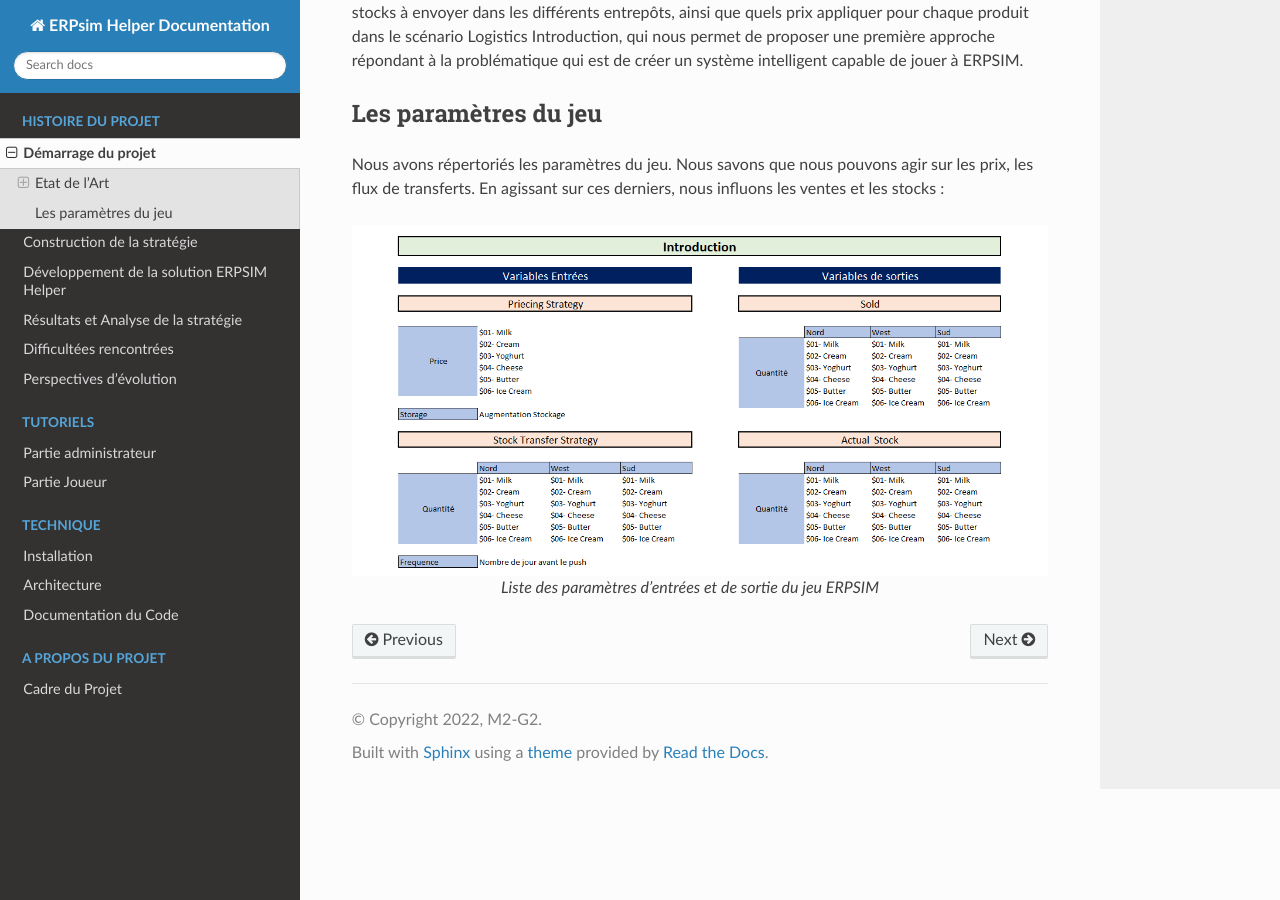
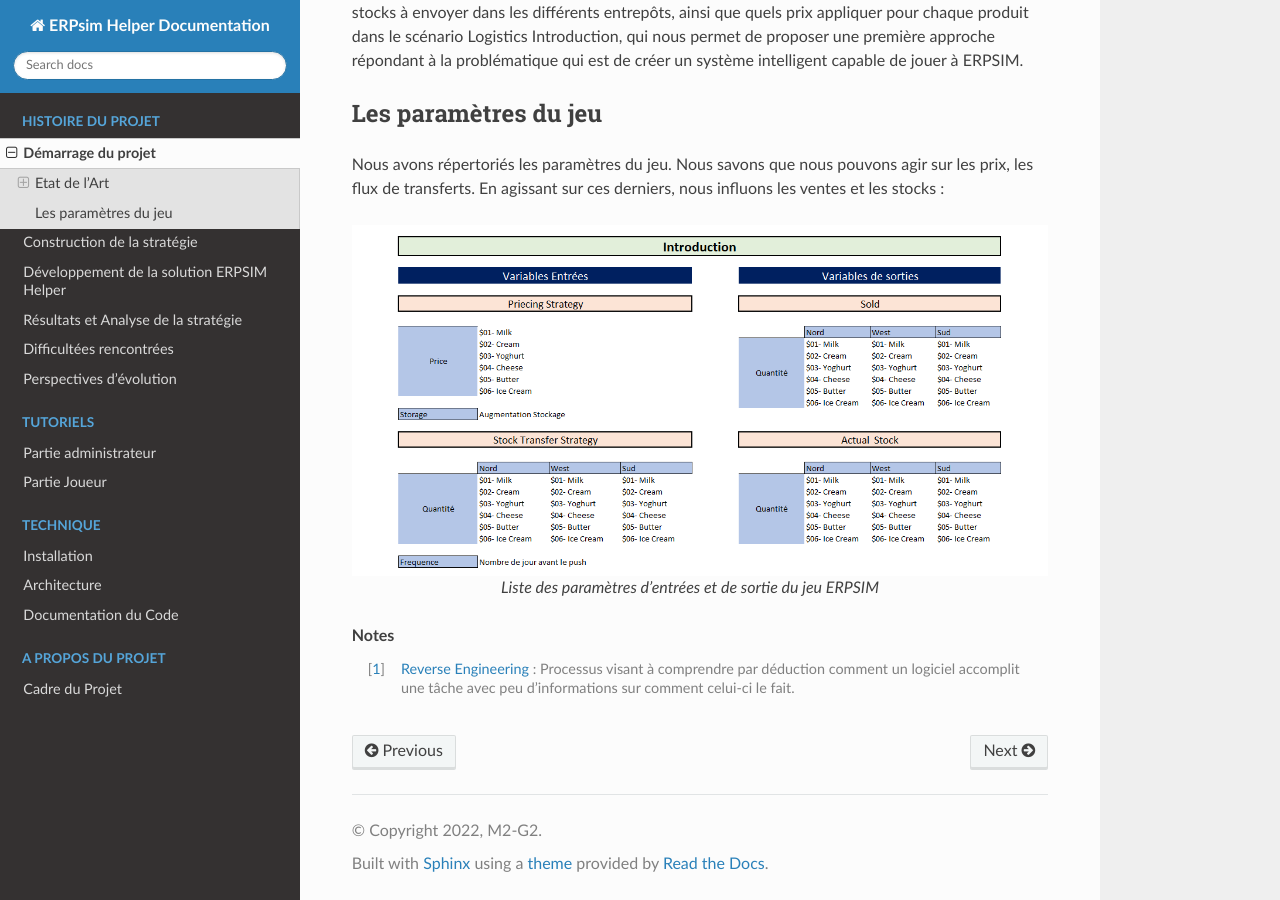
Before and after one commit to Thrynk/ERPsim-helper, a Sphinx documentation site: the page built from Sphinx/docs/source/HistoireProjet/DemarrageProjet.rst, in a window 1280 px wide and 900 px high, scrolled down 3275 px. Built offline with Sphinx 7.4.7 and the Read the Docs theme 2.0.0, drawn with Linux system fonts in a browser that asks for light colours.

Commit message:
fix bug in footnotes

```diff
--- a/Sphinx/docs/source/HistoireProjet/DemarrageProjet.rst
+++ b/Sphinx/docs/source/HistoireProjet/DemarrageProjet.rst
@@ -130,3 +130,7 @@ nous influons les ventes et les stocks :
     :target: ../../_images/ParamètresERPSIM.png
 
     *Liste des paramètres d'entrées et de sortie du jeu ERPSIM*
+
+.. rubric:: Notes
+
+.. [#f1] `Reverse Engineering <https://en.wikipedia.org/wiki/Reverse_engineering>`_ : Processus visant à comprendre par déduction comment un logiciel accomplit une tâche avec peu d'informations sur comment celui-ci le fait.
--- a/Sphinx/docs/source/HistoireProjet/PerspectivesEvolution.rst
+++ b/Sphinx/docs/source/HistoireProjet/PerspectivesEvolution.rst
@@ -121,6 +121,4 @@ La robustesse de l'extraction des données
 
 .. rubric:: Notes
 
-.. [#f2] `Reverse Engineering <https://en.wikipedia.org/wiki/Reverse_engineering>`_ : Processus visant à comprendre par déduction comment un logiciel accomplit une tâche avec peu d'informations sur comment celui-ci le fait.
-
 .. [#f1] NPS : Net Promoter Score
```
Also changed, not shown: other parts of Sphinx/docs/source/HistoireProjet/DemarrageProjet.rst (+1 -1 lines).
